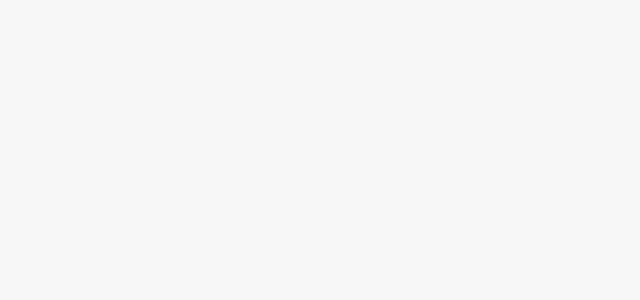
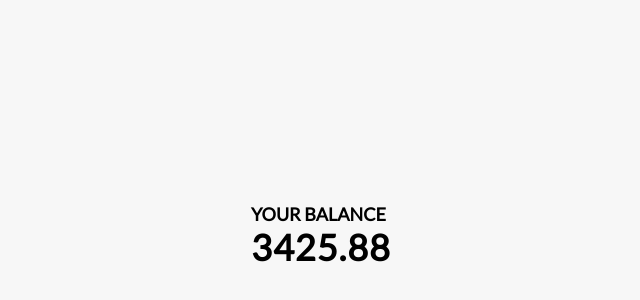
Before and after one commit to coronel98/expense-tracker, a Vue app: page / in a window 1280 px wide. Shown: the part 164-464 px from the top of the page, without its empty margins (189-829 px from the left). Built offline with nearby package versions, Linux system fonts and the light colour scheme.

Commit message:
Added Balance

```diff
--- a/src/App.vue
+++ b/src/App.vue
@@ -1,7 +1,31 @@
 <script setup>
   import Header from './components/Header.vue';
+  import Balance from './components/Balance.vue';
+  import {ref, computed} from 'vue'
+
+  const transactions = ref([
+    {id: 1, text: 'Paycheck', amount: 699.99},
+    {id: 2, text: 'Food', amount: -20},
+    {id: 3, text: 'Bills', amount: -200},
+    {id: 4, text: 'Video Game', amount: -54.11},
+    {id: 5, text: 'Tax Return', amount: 3000},
+  ])
+
+    //get the total
+    const total = computed(() => {
+      return transactions.value.reduce( (acc, transaction) => {
+        return acc + transaction.amount
+      }, 0)
+    })
+
+
+
 </script>
 
 <template>
   <header></header>
+  <div class="container">
+    <balance :total="total"></balance>
+
+  </div>
 </template>
--- /dev/null
+++ b/src/components/Balance.vue
@@ -0,0 +1,18 @@
+<template>
+    <h4>Your Balance</h4>
+    <h1 id="balance">{{ total }}</h1>
+</template>
+
+<script setup>
+
+import {defineProps} from 'vue'
+
+const props = defineProps({
+    total: {
+        type: Number,
+        require:true,
+    }
+
+})
+
+</script>
```
